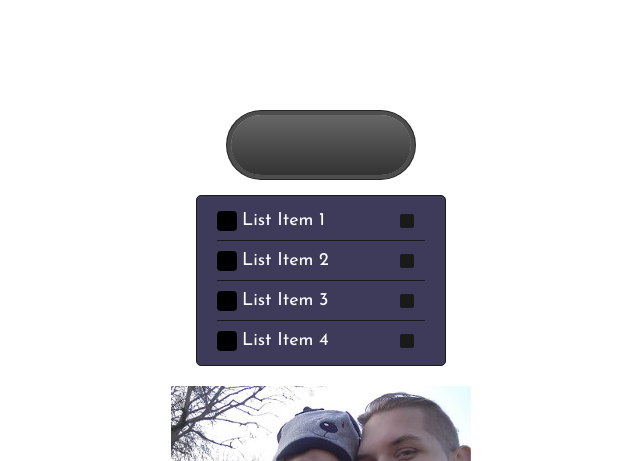
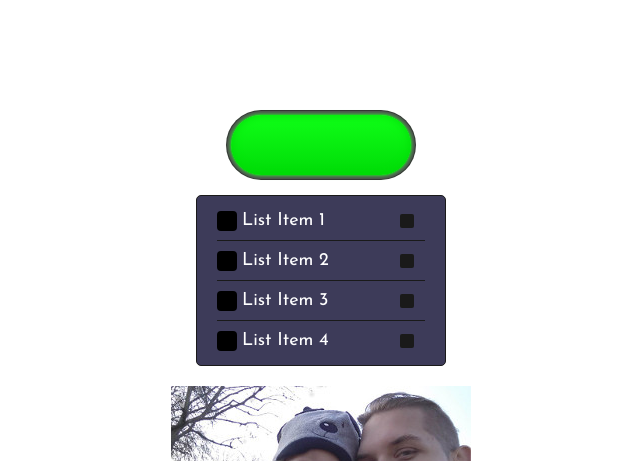
Before and after one commit to jakubfolta/CSSPlayground, a website: page index.html in a window 1280 px wide. Both pictures are taken after a click on the checkbox 640 px from the left and 144 px from the top of the page. Shown: the top 461 px of the page, without its empty margins (319-959 px from the left). Drawn offline with Linux system fonts and the light colour scheme.

Commit message:
Solidifying knowledge.

```diff
--- a/style.css
+++ b/style.css
@@ -37,6 +37,11 @@ body {
   outline: none;
   border-radius: 30px;
   box-shadow: 0 0 0 4px hsl(0, 0%, 30%), 0 0 0 5px hsl(0, 0%, 15%);
+}
+
+.glowing:checked {
+  background: linear-gradient(0deg, hsl(122, 100%, 43%), hsl(122, 100%, 53%));
+  box-shadow: 0 0 2px hsl(122, 100%, 43%), 0 0 5px hsl(122, 100%, 63%), 0 0 0 4px hsl(0, 0%, 30%), 0 0 0 5px hsl(0, 0%, 20%), inset 0 0 10px hsl(122, 100%, 43%);
 }
 
 /*************************************************************
```
